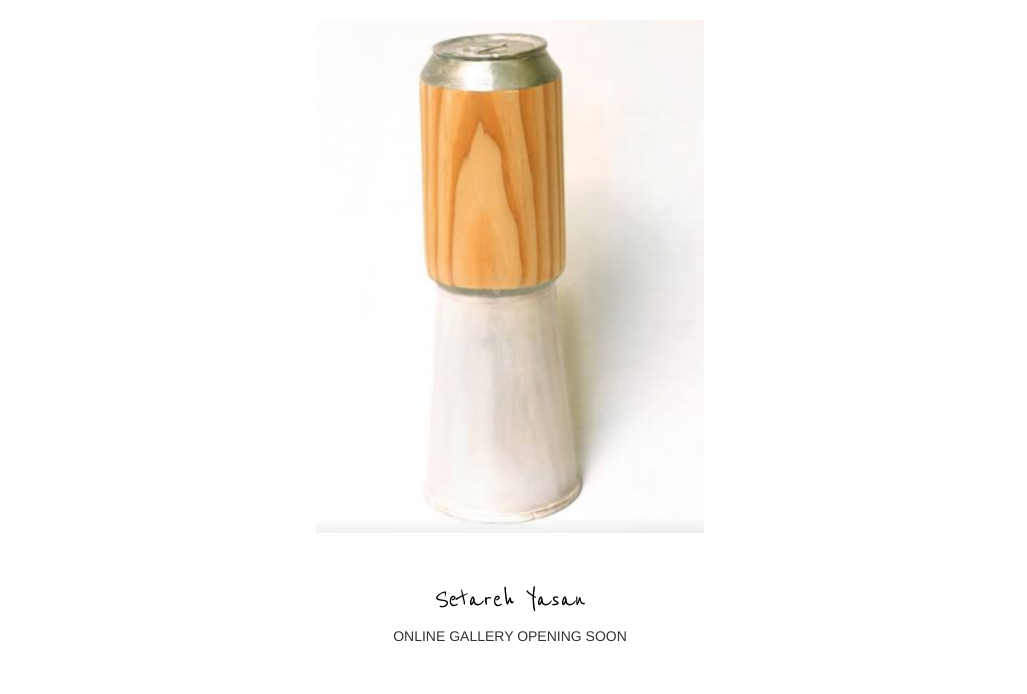
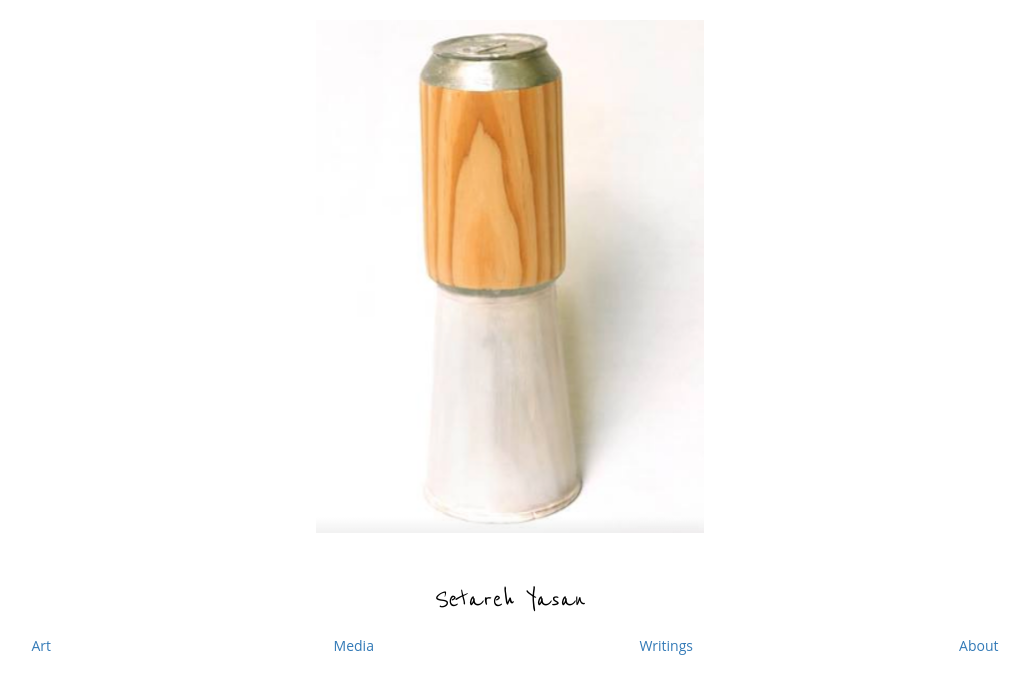
Before and after one commit to onetoughcookie226/dev-setarehyasan, a plain HTML site: page index.html in a window 1280 px wide. Shown: the whole page, without its empty margins (130-1157 px from the left). Drawn offline with nearby package versions, Linux system fonts and the light colour scheme; a web font is replaced by a local one.

Commit message:
add nav bar

```diff
--- a/css/style.css
+++ b/css/style.css
@@ -43,18 +43,28 @@ img {
      text-transform: capitalize;
      /*font-family: 'Bubbler One', sans-serif;*/
      text-align: center;
+     color: black;
+
  }
 
-ul {
+ .nav {
+    text-align: center;
+    margin: 20px 0;
+    font-family: 'Open Sans', sans-serif;
+
+ }
+
+/* ul {
     list-style-type: none;
     text-decoration: underline;
     font-size: 24px;
     font-family: 'Lora', serif;
 
-}
+} */
 
 a:hover {
     text-decoration: none;
+    cursor: pointer;
 }
 
 
--- a/index.html
+++ b/index.html
@@ -21,45 +21,31 @@
                     <div class="info">
                         <div class="name">
                             <h1>Setareh Yasan</h1>
-                            <p>ONLINE GALLERY OPENING SOON</p>
+                            <!-- <p>ONLINE GALLERY OPENING SOON</p> -->
                         </div>
-                        <!--<div>-->
+                    </div>
+
+                    <div class="row nav">
+                        <div class="col-lg-3 col-md-3"><a href="">Art</a></div>
+                        <div class="col-lg-3 col-md-3"><a href="">Media</a></div>
+                        <div class="col-lg-3 col-md-3"><a href="">Writings</a></div>
+                        <div class="col-lg-3 col-md-3"><a href="">About</a></div>
+                    </div>
                         <!--&lt;!&ndash;<p>Sign up to be notified when gallery launches</p>&ndash;&gt;-->
                         <!--</div>-->
-                        <!--<div class="navbar">-->
-                            <!--<ul>-->
-                                <!--<li><a href="">projects</a></li>-->
-                                <!--<li><a href="">media</a></li>-->
-                                <!--<li><a href="">writings</a></li>-->
-                                <!--<li><a href="">-cd</a></li>-->
-                            <!--</ul>-->
-                        <!--</div>-->
-
-                    </div>
-
+                        <!-- <div class="navbar">
+                            <ul>
+                                <li><a href="">projects</a></li>
+                                <li><a href="">media</a></li>
+                                <li><a href="">writings</a></li>
+                                <li><a href="">-cd</a></li>
+                            </ul>
+                        </div> -->
                 </div>
             </div>
         </div>
 
-        <!--<div class="row">-->
-            <!--<div class="col-lg-3">Art</div>-->
-            <!--<div class="col-lg-3">Media</div>-->
-            <!--<div class="col-lg-3">writings</div>-->
-            <!--<div class="col-lg-3">About</div>-->
-        <!--</div>-->
 
-
-
-            <!--<div class="col-lg-6">-->
-                <!--<div class="widget">-->
-                    <!--<h5 cllass="title"> Projects-->
-
-                    <!--</h5>-->
-                    <!--<i class="fa fa-times" aria-hidden="true"></i>-->
-                    <!--<div class="hr"><hr /></div>-->
-
-                <!--</div>-->
-            <!--</div>-->
 
 
     </div>
```
